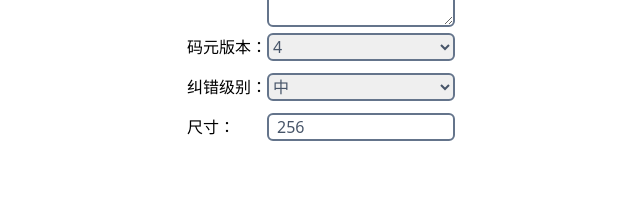
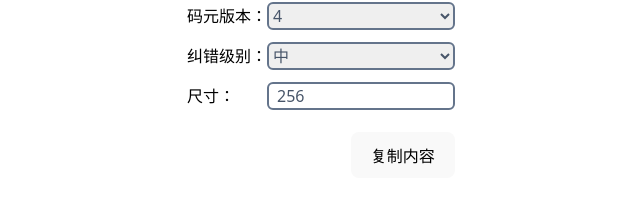
Before and after one commit to Naxisigut/DoraPocket, a Vue app: page /#/QR-dealer in a window 1280 px wide. Shown: the part 383-586 px from the top of the page, without its empty margins (319-959 px from the left). Built offline with nearby package versions, Linux system fonts and the light colour scheme.

Commit message:
feat: button组件

```diff
--- /dev/null
+++ b/src/components/CButton.vue
@@ -0,0 +1,40 @@
+<template>
+  <button class="c-button">
+    <slot name="default"></slot>
+  </button>
+</template>
+
+<script setup lang="ts">
+// import {com} from 'module';
+
+const props = defineProps({
+  type: String
+})
+
+
+console.log(props.type);
+
+</script>
+
+<style scoped>
+button{
+  background-color: #f9f9f9;
+  border-radius: 8px;
+  border: 1px solid transparent;
+  padding: 0.6em 1.2em;
+  font-size: 1em;
+  font-weight: 500;
+  font-family: inherit;
+  cursor: pointer;
+  transition: border-color .25s;
+  line-height: normal;
+}
+button:hover{
+  border-color: #646cff;
+}
+
+button:focus,
+button:focus-visible {
+  outline: 4px auto -webkit-focus-ring-color;
+}
+</style>
--- a/src/components/EasyButton.vue
+++ /dev/null
@@ -1,13 +0,0 @@
-<template>
-  <div>
-    <slot name="default"></slot>
-  </div>
-</template>
-
-<script setup lang="ts">
-
-</script>
-
-<script scoped>
-
-</script>
--- /dev/null
+++ b/src/components/index.ts
@@ -0,0 +1,8 @@
+import CButton from './CButton.vue';
+
+
+export default {
+  install: (app)=>{
+    app.component('c-button', CButton)
+  }
+}
--- a/src/main.ts
+++ b/src/main.ts
@@ -15,4 +15,7 @@ app.use(router)
 import directives from './directives';
 app.use(directives)
 
+import globalComponnents from './components';
+app.use(globalComponnents)
+
 app.mount('#app')
--- a/src/views/qr-dealer/index.vue
+++ b/src/views/qr-dealer/index.vue
@@ -1,9 +1,11 @@
 <template>
   <div class="flex items-center justify-center min-h-[inherit]">
     <div class="">
+
       <div class=" text-center">
         <vaadin-combo-box class=" m-8" theme="align-right " .items="funcOpts" .value="currFunc" @change="change"></vaadin-combo-box>
       </div>
+
       <div class="flex">
         <!-- 左：表单 -->
         <div class="flex flex-col justify-center p-4 w-[300px]">
@@ -35,6 +37,10 @@
           <div class="flex items-center h-10">
             <label for="" class="w-[80px]">尺寸：</label>
             <input type="text" v-model="params.size" class="flex-1 pl-2 w-0 outline-none border-slate-500 border-2 rounded-md text-slate-600">
+          </div>
+          <!-- 按钮 -->
+          <div class=" flex items-center justify-end mt-4">
+            <c-button type="primary">复制内容</c-button>
           </div>
         </div>
 
@@ -101,7 +107,6 @@ const parse = () => {
   })
 }
 
-
 </script>
 
 <style scoped>
```
Also changed, not shown: 1 other file (tests, documents, lock files or other folders).
